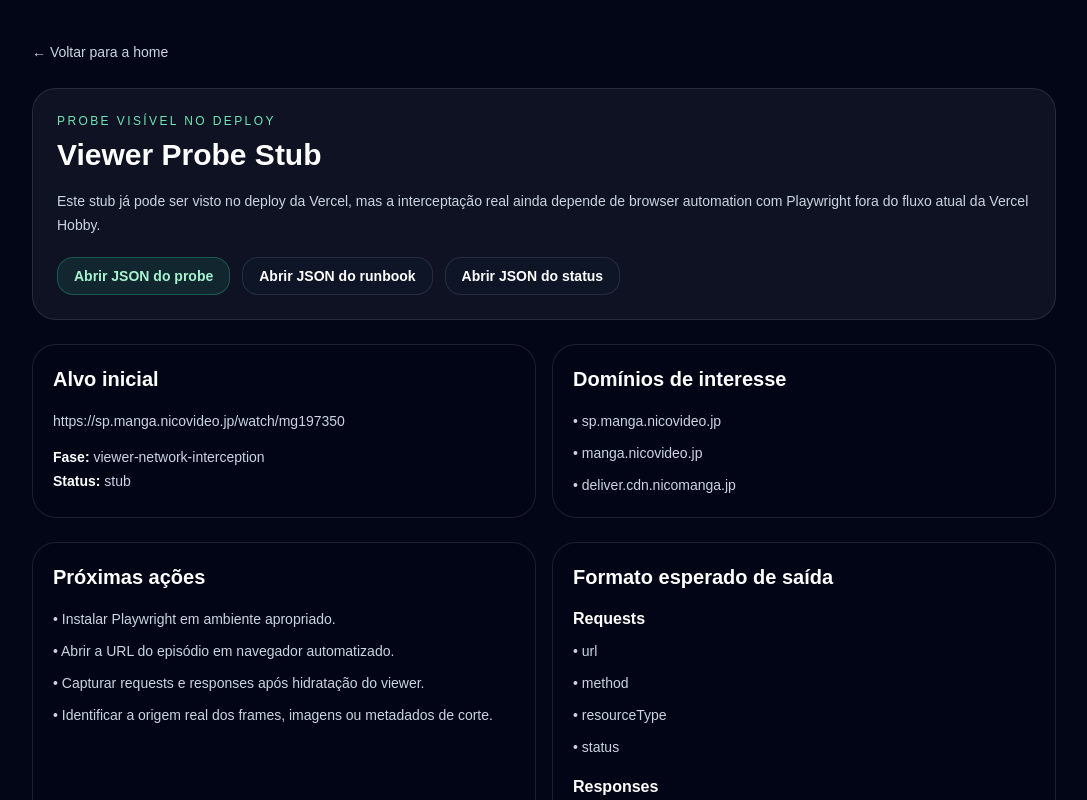
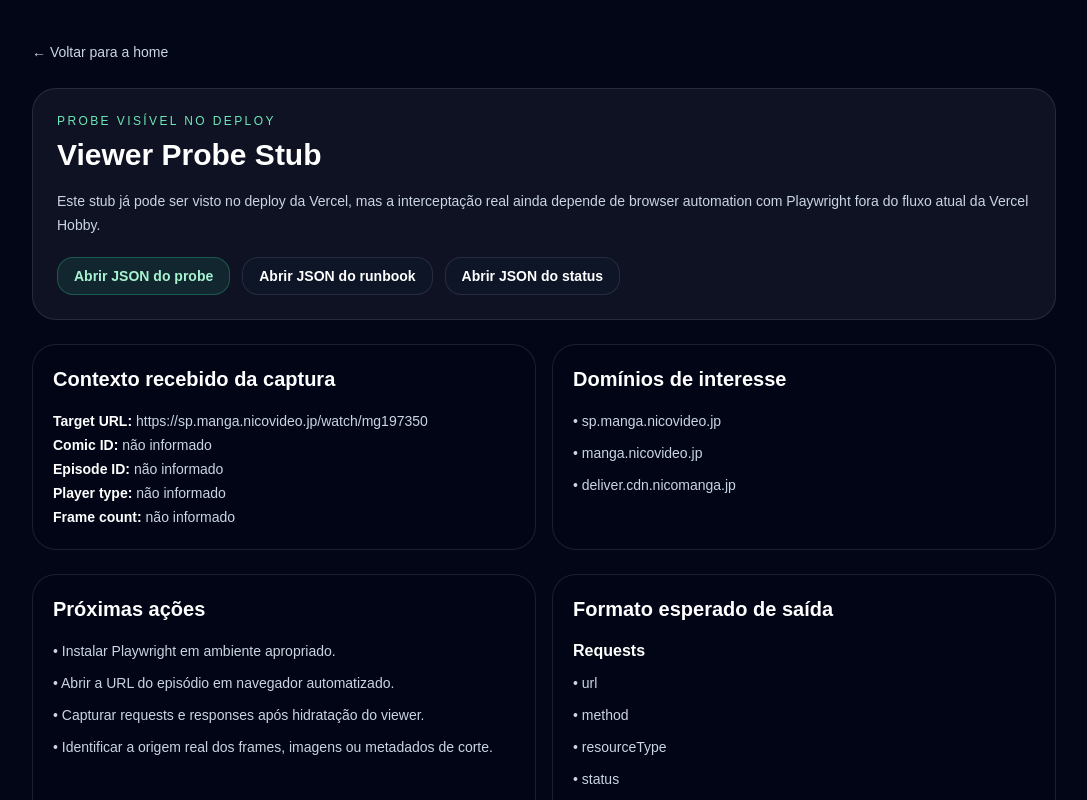
Before and after one commit to MarceloSalada/ManiacReader, a Next.js app: page /probe in a window 1280 px wide. Shown: the top 800 px of the page, without its empty margins (96-1183 px from the left). Built offline with nearby package versions, Linux system fonts and the light colour scheme.

Commit message:
feat: accept capture context in probe page query params

```diff
--- a/app/probe/page.tsx
+++ b/app/probe/page.tsx
@@ -2,8 +2,23 @@ import Link from 'next/link';
 
 import { getViewerProbeStubReport } from '@/lib/capture/viewer-network-probe-stub';
 
-export default function ProbePage() {
+type ProbePageProps = {
+  searchParams?: Promise<Record<string, string | string[] | undefined>>;
+};
+
+function readFirst(value: string | string[] | undefined) {
+  return Array.isArray(value) ? value[0] : value;
+}
+
+export default async function ProbePage({ searchParams }: ProbePageProps) {
+  const params = searchParams ? await searchParams : {};
   const report = getViewerProbeStubReport();
+
+  const targetUrl = readFirst(params.targetUrl) ?? report.targetUrl;
+  const comicId = readFirst(params.comicId) ?? 'não informado';
+  const episodeId = readFirst(params.episodeId) ?? 'não informado';
+  const playerType = readFirst(params.playerType) ?? 'não informado';
+  const frameCount = readFirst(params.frameCount) ?? 'não informado';
 
   return (
     <main className="min-h-screen bg-background px-6 py-10 text-foreground">
@@ -41,13 +56,21 @@ export default function ProbePage() {
 
         <div className="grid gap-4 md:grid-cols-2">
           <section className="rounded-3xl border border-white/10 bg-slate-950/60 p-5">
-            <h2 className="text-xl font-semibold text-white">Alvo inicial</h2>
-            <p className="mt-4 break-all text-sm leading-6 text-slate-300">{report.targetUrl}</p>
-            <p className="mt-3 text-sm leading-6 text-slate-300">
-              <span className="font-semibold text-white">Fase:</span> {report.phase}
+            <h2 className="text-xl font-semibold text-white">Contexto recebido da captura</h2>
+            <p className="mt-4 break-all text-sm leading-6 text-slate-300">
+              <span className="font-semibold text-white">Target URL:</span> {targetUrl}
             </p>
             <p className="text-sm leading-6 text-slate-300">
-              <span className="font-semibold text-white">Status:</span> {report.status}
+              <span className="font-semibold text-white">Comic ID:</span> {comicId}
+            </p>
+            <p className="text-sm leading-6 text-slate-300">
+              <span className="font-semibold text-white">Episode ID:</span> {episodeId}
+            </p>
+            <p className="text-sm leading-6 text-slate-300">
+              <span className="font-semibold text-white">Player type:</span> {playerType}
+            </p>
+            <p className="text-sm leading-6 text-slate-300">
+              <span className="font-semibold text-white">Frame count:</span> {frameCount}
             </p>
           </section>
 
```
